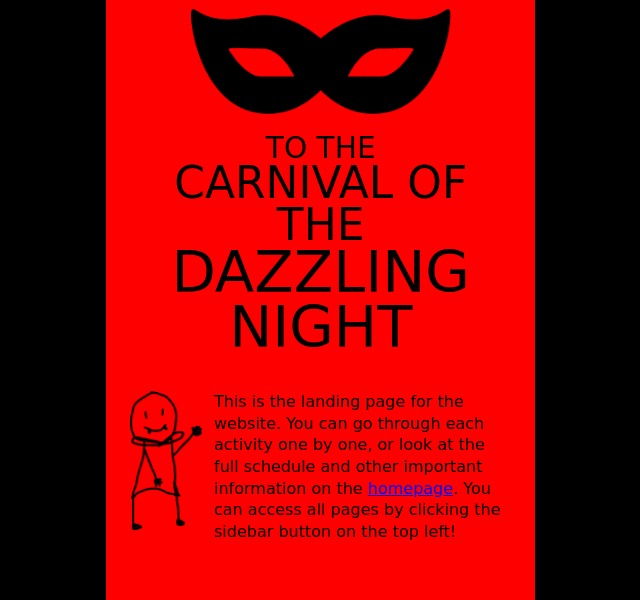
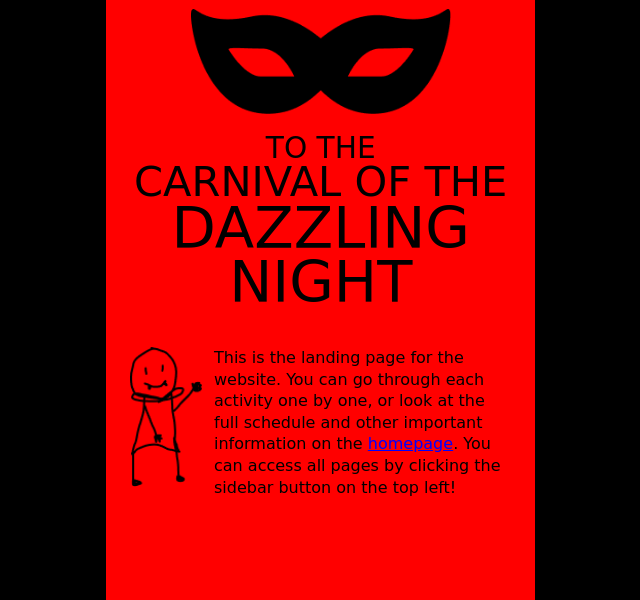
Before and after one commit to BUttarker/Birthday26, a website: page index.html in a window 1280 px wide. Shown: the part 135-735 px from the top of the page, without its empty margins (339-979 px from the left). Drawn offline with Linux system fonts and the light colour scheme; a web font is replaced by a local one.

Commit message:
Changed sizes
made welcome text bigger, text bubble smaller, and bloody bites bigger.

```diff
--- a/style.css
+++ b/style.css
@@ -145,8 +145,8 @@ a {
 }
 
 .speech-bubble {
-  width: 100%;
-  margin-bottom: 8px;
+  width: 88%;
+  margin: 0 0 8px auto;
 }
 
 .cooking-vamp {
@@ -156,9 +156,9 @@ a {
 
 .bloody-bites-title {
   margin: 96px 0 0;
-  max-width: 240px;
+  max-width: 260px;
   font-family: "Lacquer", cursive;
-  font-size: clamp(3.1rem, 15vw, 4rem);
+  font-size: clamp(3.35rem, 16.5vw, 4.35rem);
   font-weight: 400;
   line-height: 0.9;
 }
@@ -276,7 +276,8 @@ a {
 }
 
 .carnival-line:not(.carnival-line--small):not(.carnival-line--large) {
-  font-size: clamp(2rem, 9vw, 2.75rem);
+  font-size: clamp(1.85rem, 8.5vw, 2.6rem);
+  white-space: nowrap;
 }
 
 .carnival-line--large {
```
